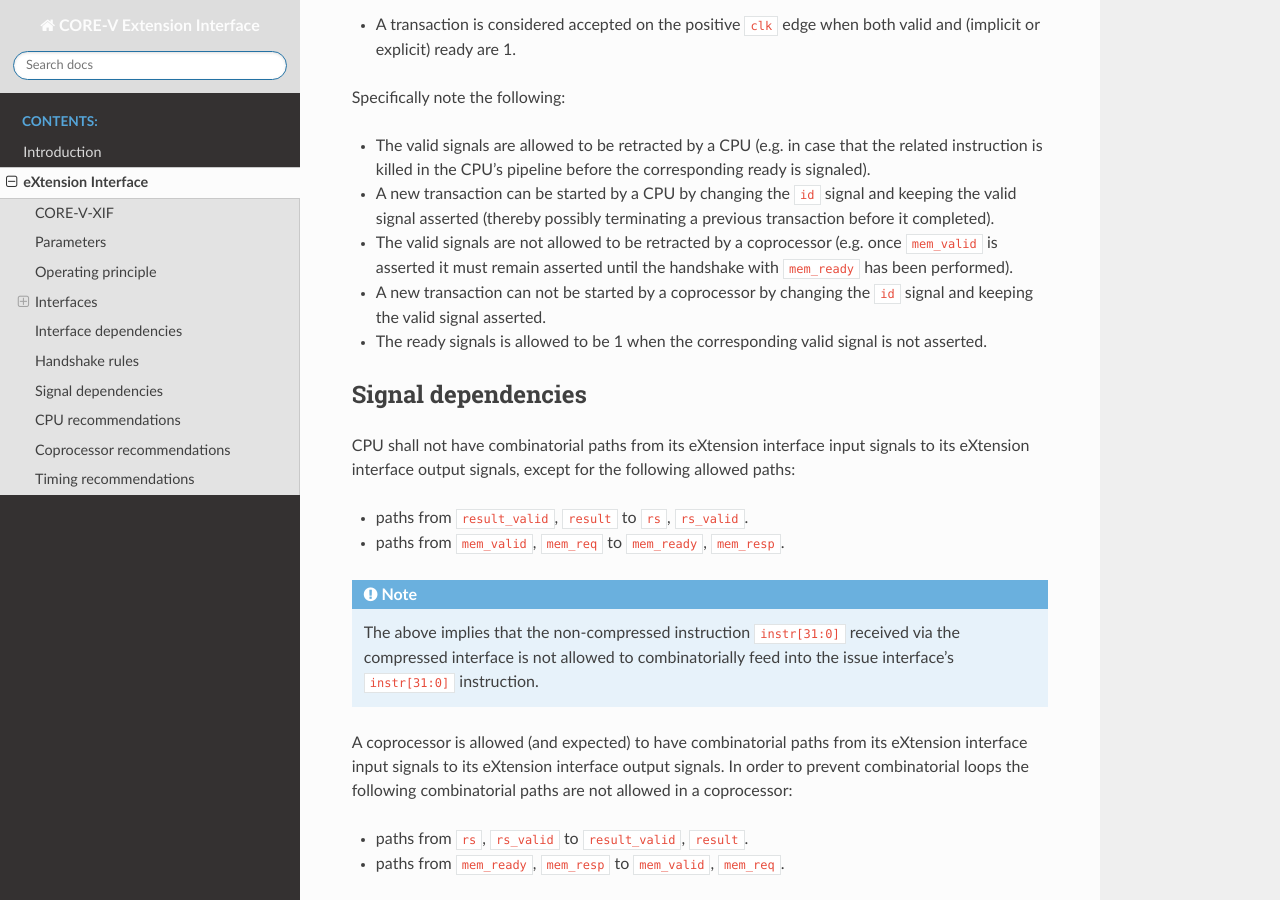
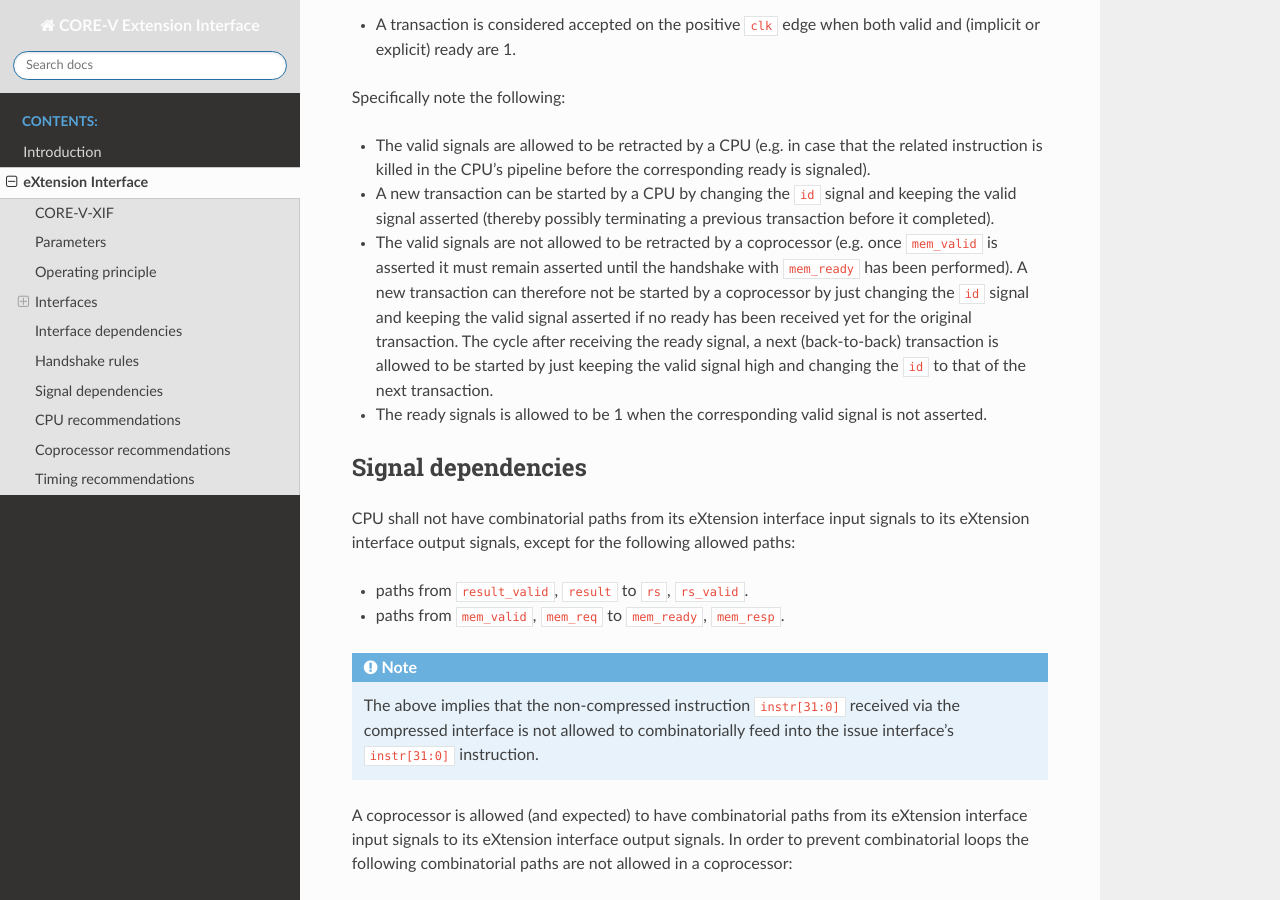
Before and after one commit to openhwgroup/core-v-xif, a Sphinx documentation site: the page built from docs/source/x_ext.rst, in a window 1280 px wide and 900 px high, scrolled down 18259 px. Built offline with Sphinx 7.4.7 and the Read the Docs theme 2.0.0, drawn with Linux system fonts in a browser that asks for light colours.

Commit message:
Clarification about not retracting valid by coprocessor
Signed-off-by: Arjan Bink <Arjan.Bink@silabs.com>

```diff
--- a/docs/source/x_ext.rst
+++ b/docs/source/x_ext.rst
@@ -772,8 +772,7 @@
 
 * The valid signals are allowed to be retracted by a |processor| (e.g. in case that the related instruction is killed in the |processor|'s pipeline before the corresponding ready is signaled).
 * A new transaction can be started by a |processor| by changing the ``id`` signal and keeping the valid signal asserted (thereby possibly terminating a previous transaction before it completed).
-* The valid signals are not allowed to be retracted by a |coprocessor| (e.g. once ``mem_valid`` is asserted it must remain asserted until the handshake with ``mem_ready`` has been performed).
-* A new transaction can not be started by a |coprocessor| by changing the ``id`` signal and keeping the valid signal asserted.
+* The valid signals are not allowed to be retracted by a |coprocessor| (e.g. once ``mem_valid`` is asserted it must remain asserted until the handshake with ``mem_ready`` has been performed). A new transaction can therefore not be started by a |coprocessor| by just changing the ``id`` signal and keeping the valid signal asserted if no ready has been received yet for the original transaction. The cycle after receiving the ready signal, a next (back-to-back) transaction is allowed to be started by just keeping the valid signal high and changing the ``id`` to that of the next transaction.
 * The ready signals is allowed to be 1 when the corresponding valid signal is not asserted.
 
 Signal dependencies
```
